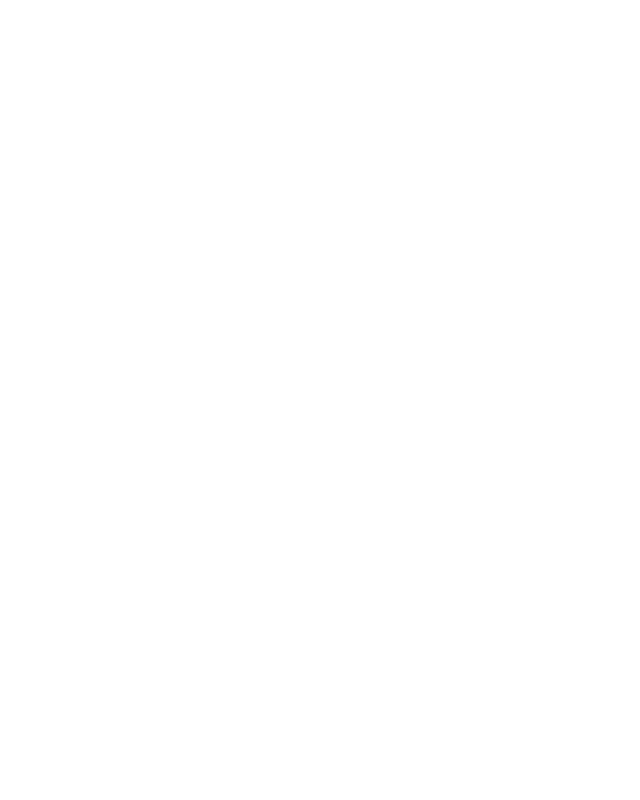
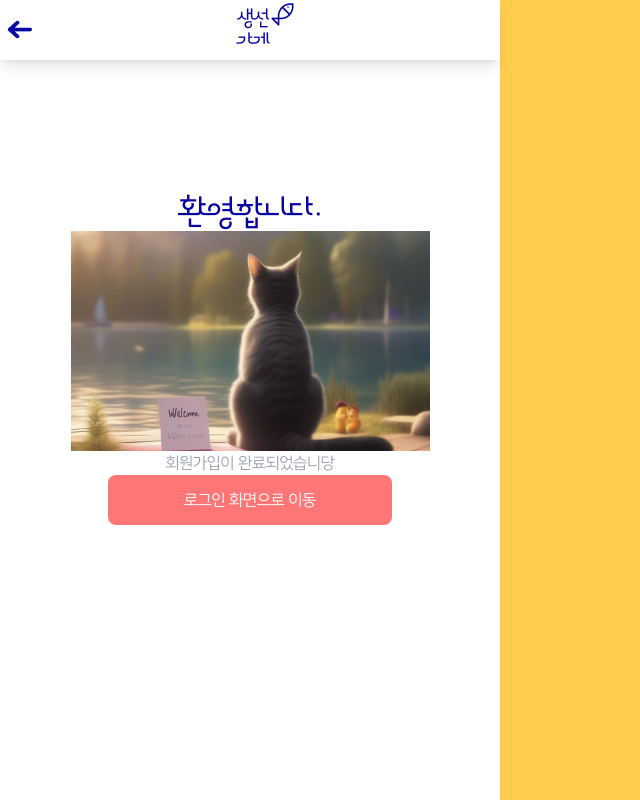
Before and after one commit to sun-mart-egg/funding-gift, a React (Vite) app in the folder FE/: page /signupFin in a window 1280 px wide. Before the commit this address had no page. Shown: the whole page, without its empty margins (0-640 px from the left). Built offline with nearby package versions, Linux system fonts and the light colour scheme.

Commit message:
[FE][Feat] #S10P22D201-131 로컬에서 로그인 성공

```diff
--- a/FE/src/App.jsx
+++ b/FE/src/App.jsx
@@ -5,6 +5,7 @@
 
 import Login from "./components/Login/Login.jsx";
 import Signup from "./components/Login/Signup.jsx";
+import SignupFinish from "./components/Login/SignupFinish.jsx"
 
 import MyFunding from "./components/Funding/pages/MyFunding";
 import AccountListPage from "./components/Funding/pages/AccountListPage.jsx";
@@ -36,6 +37,7 @@
         <Route element={<SubLayout />}>
           <Route path="/login" element={<Login />} />
           <Route path="/signup" element={<Signup />} />
+          <Route path="/signupFin" element={<SignupFinish />} />
           <Route path="/make-funding-main" element={<MakeFundingMain />} />
           <Route path="/my-funding-detail" element={<MyFundingDetail />} />
           <Route path="/make-funding-detail" element={<MakeFundingDetail />} />
--- a/FE/src/components/Login/Login.jsx
+++ b/FE/src/components/Login/Login.jsx
@@ -4,11 +4,21 @@
 import { Link } from "react-router-dom";
 
 function Login() {
+  const REACT_APP_KAKAO_URL =
+    'http://localhost:8081/oauth2/authorization/kakao?redirect_uri=http://localhost:5173/login/oauth2/code/kakao&mode=login'
+
+  const kakaoLoginHandler = () => {
+    // window.location.href = process.env.REACT_APP_KAKAO_URL;
+    window.location.replace(REACT_APP_KAKAO_URL);
+  };
+
   return (
     <div className="sub-layer">
       <img src={LoginLogo} alt="login" />
       <p className="signup-font m-5">소셜 계정으로 로그인</p>
-      <img src={KakaoLogin} alt="login" className=" mt-7" />
+      <button onClick={kakaoLoginHandler}>
+        <img src={KakaoLogin} alt="login" className=" mt-7" />
+      </button>
       <p className="signup-font m-5">or</p>
       <button className="common-btn signup-font h-full max-h-[50px] w-full max-w-[284px] text-white">
         판매자 계정으로 로그인
--- a/FE/src/components/Login/Signup.jsx
+++ b/FE/src/components/Login/Signup.jsx
@@ -5,22 +5,28 @@
 import DaumPostcodeEmbed from "react-daum-postcode";
 
 function Signup() {
+  // 주소를 저장할 상태변수
   const [address, setAddress] = useState({
     address: "",
     postcode: "",
   });
 
+  // 상세주소 검색창 on/off 상태변수
+  const [isOpen, setIsOpen] = useState(false)
+
+  // 주소 관련 상태함수에 주소, 우편번호 data 할당
   const handleAddress = (data) => {
     setAddress({
       address: data.address,
       postcode: data.zonecode,
     });
+    setIsOpen(false)
   };
 
   return (
-    <div className="main-layer">
-      <img src={SignupLogo} alt="회원가입로고" className=" top-[60px]" />
-      <p className="login-font">물건을 받을 주소를 입력해주세용</p>
+    <div className="sub-layer">
+      <img src={SignupLogo} alt="회원가입로고" className="m-3" />
+      <p className="signup-font">물건을 받을 주소를 입력해주세용</p>
 
       <div className="flex w-[330px] flex-row items-center gap-5">
         {/* value 값을 통해 FindAddress에서 받아온 postcode를 할당 */}
@@ -28,11 +34,12 @@
         <input
           type="text"
           placeholder="우편번호"
-          className="h-[50px] w-[100px] rounded-[5px] border-[2.5px] p-3"
+          className="p-3 bg-white border-[2.5px] common-btn signup-font w-[100px] h-[50px]"
           value={address.postcode}
           readOnly
         />
-        <button className="h-[30px] w-[100px] rounded bg-gray-400 text-[15px] text-white">
+        <button className="h-[30px] w-[100px] rounded bg-gray-400 text-[15px] text-white"
+        onClick={() => setIsOpen(true)}>
           우편번호 찾기
         </button>
       </div>
@@ -43,22 +50,27 @@
         <input
           type="text"
           placeholder="주소"
-          className="w-full"
+          className="w-full signup-font"
           value={address.address}
           readOnly
         />
       </div>
 
       <div className=" flex h-[50px] w-[330px] flex-row justify-between rounded-[5px] border-[2.5px] p-3">
-        <input type="text" placeholder="상세주소" />
+        <input type="text" placeholder="상세주소" className="signup-font"/>
       </div>
 
-      <Link to={"/signup/favorite"}>
-        <button className="common-btn">다음</button>
+      <Link to={"/signupFin"} className="common-btn max-w-[284px] max-h-[50px] w-full h-full">
+        <button>다음</button>
       </Link>
 
       {/* 주소 찾으면 input 태그에 value 할당되고 검색창 자동으로 닫아짐 */}
-      <DaumPostcodeEmbed onComplete={handleAddress} autoClose />
+      {isOpen &&
+      <div className="absolute flex flex-col items-center justify-center max-w-[400px] w-full h-[500px] border-2 gap-4 bg-white">
+        <DaumPostcodeEmbed onComplete={handleAddress} autoClose />
+        <button className="common-btn max-w-[284px] max-h-[50px] w-full h-full" onClick={() => setIsOpen(false)}>닫기</button>
+      </div>
+      }
     </div>
   );
 }
--- a/FE/src/components/Login/SignupFinish.jsx
+++ b/FE/src/components/Login/SignupFinish.jsx
@@ -1,12 +1,15 @@
+import { Link } from "react-router-dom";
+import welcomCat from "/imgs/signupFinish.png"
+
 function SignupFinish() {
   return (
-    <div className=" flex h-[640px] w-[360px] flex-col items-center bg-white">
+    <div className="sub-layer">
       <p className=" font-cusFont6 text-3xl text-cusColor1">환영합니다.</p>
-      <div className=" h-[220px] w-[360px] bg-cyan-300" />
-      <p className=" font-cusFont3 text-[15px]">회원가입이 완료되었습니당</p>
-      <button className=" h-[48px] w-[285px] rounded-lg bg-cusColor3 font-cusFont2 text-white">
-        로그인 화면으로 이동
-      </button>
+      <img src={welcomCat} alt="" />
+      <p className="signup-font">회원가입이 완료되었습니당</p>
+      <Link to={"/login"} className="common-btn max-w-[284px] w-full max-h-[50px] h-full">
+        <button>로그인 화면으로 이동</button>
+      </Link>
     </div>
   );
 }
```
Also changed, not shown: FE/public/imgs/signupFinish.png (added).
